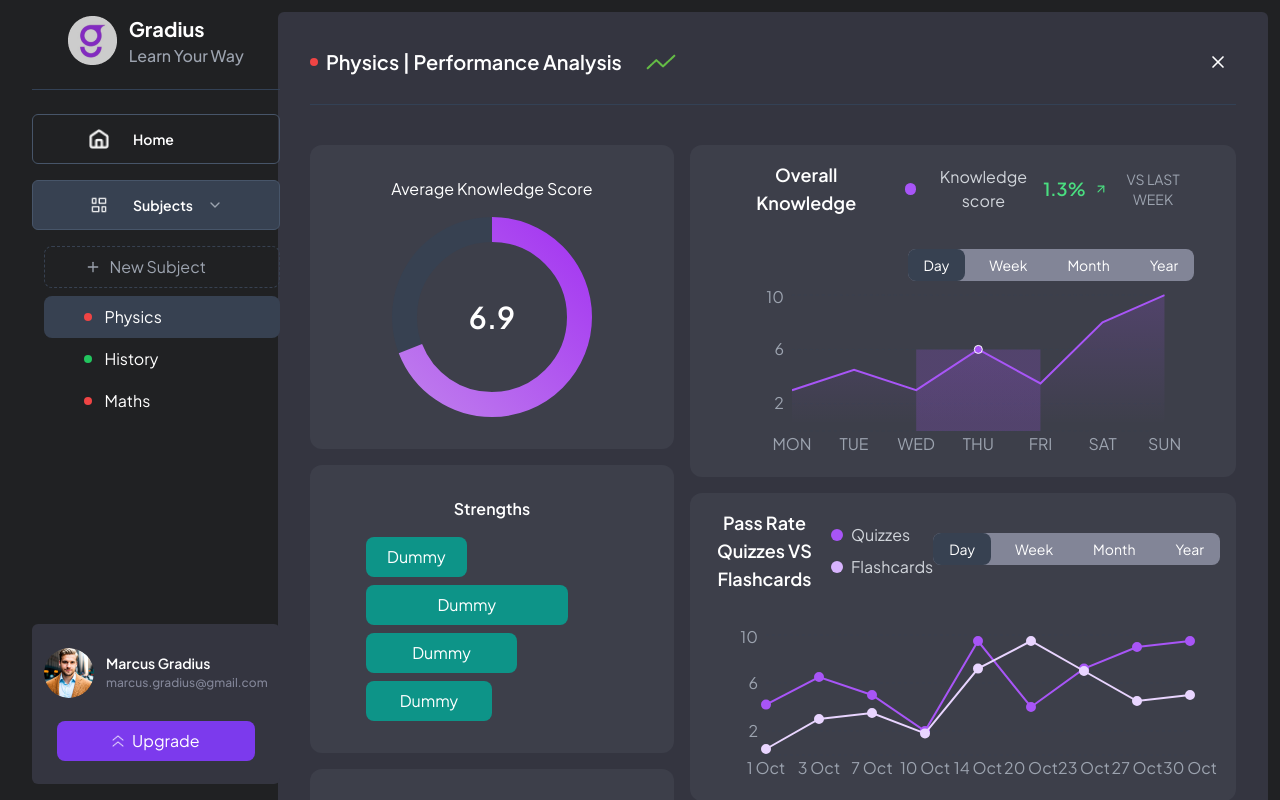
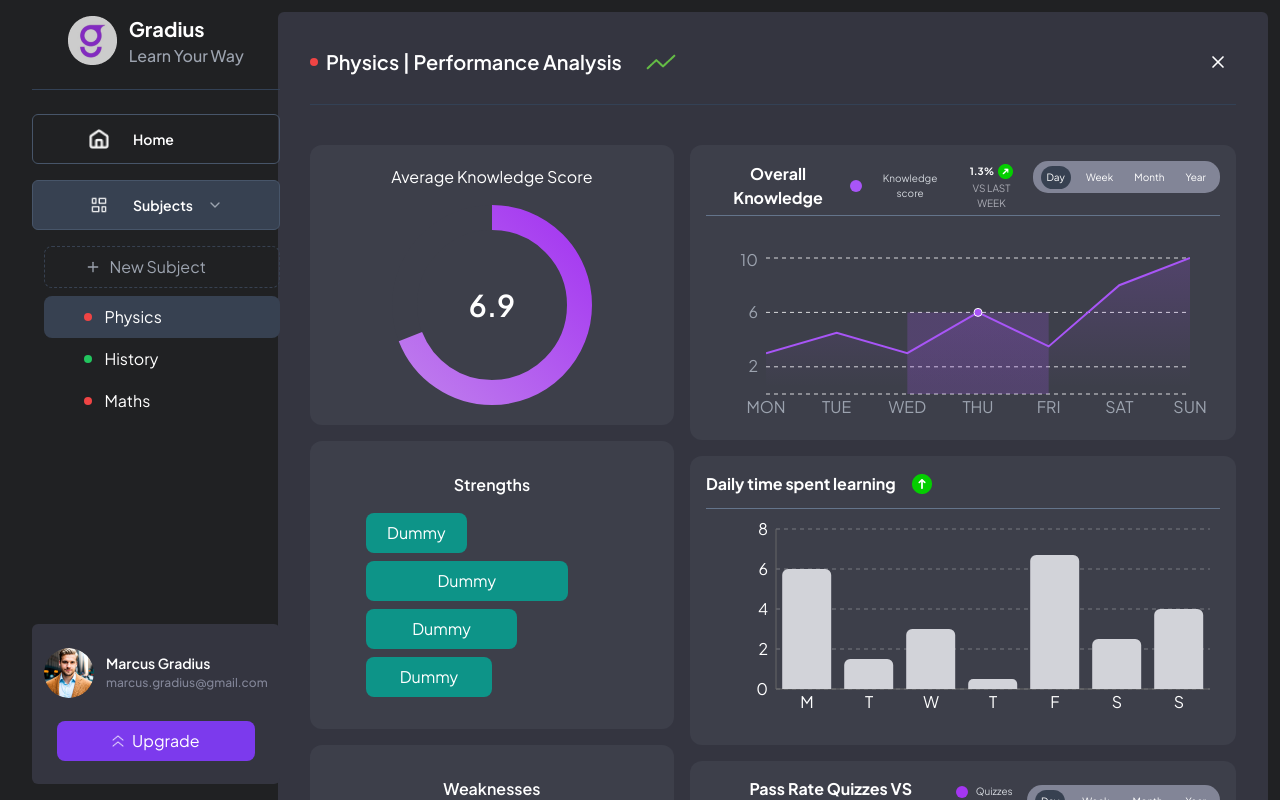
Before and after one commit to Dr-AddictStein/gradius-platform, a React (Vite) app: page /dashboard/performanceAnalysis in a window 1280 px wide. Both pictures are taken after a click on the button "Subjects". Shown: the top 800 px of the page. Built offline with nearby package versions, Linux system fonts and the light colour scheme.

Commit message:
Performance Analysis fixed

```diff
--- a/src/Component/CircularProgressProps.tsx
+++ b/src/Component/CircularProgressProps.tsx
@@ -42,7 +42,7 @@ const CircularProgress: React.FC<CircularProgressProps> = ({
           cy={size / 2}
           r={radius}
           strokeWidth={strokeWidth}
-          stroke="#374151"
+          stroke="#3D3F4A"
           fill="none"
         />
 
--- a/src/Component/KnowledgeGraph .tsx
+++ b/src/Component/KnowledgeGraph .tsx
@@ -10,6 +10,7 @@ import {
   ReferenceDot,
   ReferenceArea,
 } from "recharts";
+import growthIcon from "../../public/Growth Indicator.png";
 
 // Different data sets for each time period
 const DATA = {
@@ -55,34 +56,35 @@ const KnowledgeGraph = () => {
   const nextDay = currentData[highlightIndex + 1]?.day;
 
   return (
-    <div className="w-[90%] max-w-4xl rounded-xl">
-      <div className="flex items-center justify-between mb-8">
+    <div className="w-[100%] max-w-4xl rounded-xl">
+      <div className="flex items-center justify-between mb-1">
         <div className="flex items-center gap-6">
-          <h2 className="text-white text-lg font-semibold">
+          <h2 className="text-white text-[16px] font-bold">
             Overall Knowledge
           </h2>
+        </div>
+        <div className="flex gap-2">
           <div className="flex items-center gap-2">
             <div className="w-3 h-3 rounded-full bg-purple-500"></div>
-            <span className="text-gray-300">Knowledge score</span>
+            <span className="text-gray-300 text-[10px] font-normal">
+              Knowledge score
+            </span>
           </div>
+          <div className="flex flex-col items-center ">
+            <div className="flex items-center gap-1 text-sm text-gray-400">
+              <span className="text-white text-[10px] font-bold">1.3%</span>
+              <img src={growthIcon} alt="" />
             </div>
-
-        <div className="flex items-center gap-2">
-          <span className="text-green-400 text-lg font-semibold">1.3%</span>
-          <div className="flex items-center gap-1 text-sm text-gray-400">
-            <ArrowUpRight className="w-4 h-4 text-green-400" />
-            <span>VS LAST WEEK</span>
+            <span className="text-[10px] font-normal text-[#ACADB6]">
+              VS LAST WEEK
+            </span>
           </div>
-        </div>
-      </div>
-
-      <div className="flex w-full justify-end">
-        <div className="flex justify-end gap-2 mb-1 bg-[#828597] rounded-lg w-fit">
+          <div className="flex justify-between gap-2 px-2 py-4 items-center bg-[#828597] rounded-[15px] w-[193px] h-[21px]">
             {Object.keys(DATA).map((period) => (
               <button
                 key={period}
                 onClick={() => setTimeframe(period)}
-              className={`px-4 py-1.5 rounded-lg text-sm transition-colors ${
+                className={`rounded-[13px] text-[10px] font-normal transition-colors px-[6px] py-1 ${
                   timeframe === period
                     ? "bg-gray-700 text-white"
                     : "text-white hover:text-gray-300"
@@ -93,6 +95,8 @@ const KnowledgeGraph = () => {
             ))}
           </div>
         </div>
+      </div>
+      <div className="w-full bg-slate-500 h-[1px] mb-8"></div>
 
       <div className="h-44 w-full">
         <ResponsiveContainer width="100%" height="100%">
@@ -110,12 +114,14 @@ const KnowledgeGraph = () => {
                 <stop offset="100%" stopColor="#A855F7" stopOpacity={0.4} />
               </linearGradient>
             </defs>
+            {/* 🔥 Stronger Horizontal Grid Lines */}
             <CartesianGrid
-              strokeDasharray="3 3"
+              strokeDasharray="4 4"
+              stroke="white"
+              opacity={0.8}
               vertical={false}
-              stroke="#374151"
-              opacity={0.5}
             />
+
             <XAxis
               dataKey="day"
               axisLine={false}
--- a/src/Component/LearningTimeGraph.tsx
+++ b/src/Component/LearningTimeGraph.tsx
@@ -1,5 +1,15 @@
 import React, { useState } from "react";
-import { BarChart, Bar, XAxis, YAxis, Tooltip, ResponsiveContainer, CartesianGrid, Cell } from "recharts";
+import {
+  BarChart,
+  Bar,
+  XAxis,
+  YAxis,
+  Tooltip,
+  ResponsiveContainer,
+  CartesianGrid,
+  Cell,
+} from "recharts";
+import growth from "../../public/Growht Indicator Up.png";
 
 const data = [
   { day: "M", hours: 6 },
@@ -17,31 +27,33 @@ const LearningTimeGraph: React.FC = () => {
   const [hoveredIndex, setHoveredIndex] = useState<number | null>(null);
 
   return (
-    <div className=" px-10 rounded-xl w-full">
+    <div className=" rounded-xl w-full ">
       {/* Title */}
       <div className="flex items-center justify-start gap-4 text-white font-semibold mb-3">
-        <span>Daily time spent learning</span>
-        <span className="text-green-400">⬆</span>
+        <span className="text-white text-[16px] font-bold">
+          Daily time spent learning
+        </span>
+        <img src={growth} alt="" />
       </div>
+      <div className="w-full bg-slate-500 h-[1px]"></div>
 
+      <div className="w-full flex justify-start">
         {/* Chart */}
-      <ResponsiveContainer width="100%" height={250}>
+        <ResponsiveContainer width="100%" height={220}>
           <BarChart
             data={data}
             margin={{ top: 20, right: 10, left: 10, bottom: 10 }}
           >
             {/* Grid Lines */}
-          <CartesianGrid strokeDasharray="4 4" vertical={false}
+            <CartesianGrid
+              strokeDasharray="4 4"
+              vertical={false}
               stroke={hoveredIndex !== null ? "#A436F1" : "white"}
               opacity={0.3}
             />
 
             {/* X-Axis */}
-          <XAxis
-            dataKey="day"
-            tick={{ fill: "white" }}
-            tickLine={false}
-          />
+            <XAxis dataKey="day" tick={{ fill: "white" }} tickLine={false} />
 
             {/* Y-Axis */}
             <YAxis
@@ -70,6 +82,7 @@ const LearningTimeGraph: React.FC = () => {
           </BarChart>
         </ResponsiveContainer>
       </div>
+    </div>
   );
 };
 
--- a/src/Component/PassRateComparison.tsx
+++ b/src/Component/PassRateComparison.tsx
@@ -1,4 +1,4 @@
-import React, { useState } from 'react';
+import React, { useState } from "react";
 import {
   LineChart,
   Line,
@@ -7,74 +7,90 @@ import {
   CartesianGrid,
   ResponsiveContainer,
   Tooltip,
-  ReferenceDot
-} from 'recharts';
+} from "recharts";
 
 const DATA = {
   Day: [
-    { date: '1 Oct', quizzes: 4.2, flashcards: 0.5 },
-    { date: '3 Oct', quizzes: 6.5, flashcards: 3 },
-    { date: '7 Oct', quizzes: 5, flashcards: 3.5 },
-    { date: '10 Oct', quizzes: 2, flashcards: 1.8 },
-    { date: '14 Oct', quizzes: 9.5, flashcards: 7.2 },
-    { date: '20 Oct', quizzes: 4, flashcards: 9.5, highlight: true, label: '7.90' },
-    { date: '23 Oct', quizzes: 7.2, flashcards: 7 },
-    { date: '27 Oct', quizzes: 9, flashcards: 4.5 },
-    { date: '30 Oct', quizzes: 9.5, flashcards: 5 }
+    { date: "1 Oct", quizzes: 4.2, flashcards: 0.5 },
+    { date: "3 Oct", quizzes: 6.5, flashcards: 3 },
+    { date: "7 Oct", quizzes: 5, flashcards: 3.5 },
+    { date: "10 Oct", quizzes: 2, flashcards: 1.8 },
+    { date: "14 Oct", quizzes: 9.5, flashcards: 7.2 },
+    {
+      date: "20 Oct",
+      quizzes: 4,
+      flashcards: 9.5,
+      highlight: true,
+      label: "7.90",
+    },
+    { date: "23 Oct", quizzes: 7.2, flashcards: 7 },
+    { date: "27 Oct", quizzes: 9, flashcards: 4.5 },
+    { date: "30 Oct", quizzes: 9.5, flashcards: 5 },
   ],
   Week: [
-    { date: 'Week 1', quizzes: 5, flashcards: 3 },
-    { date: 'Week 2', quizzes: 7, flashcards: 6 },
-    { date: 'Week 3', quizzes: 8, flashcards: 7, highlight: true, label: '8.50' },
-    { date: 'Week 4', quizzes: 6, flashcards: 5 }
+    { date: "Week 1", quizzes: 5, flashcards: 3 },
+    { date: "Week 2", quizzes: 7, flashcards: 6 },
+    {
+      date: "Week 3",
+      quizzes: 8,
+      flashcards: 7,
+      highlight: true,
+      label: "8.50",
+    },
+    { date: "Week 4", quizzes: 6, flashcards: 5 },
   ],
   Month: [
-    { date: 'Jan', quizzes: 4, flashcards: 2 },
-    { date: 'Feb', quizzes: 6, flashcards: 5 },
-    { date: 'Mar', quizzes: 7, flashcards: 6, highlight: true, label: '6.80' },
-    { date: 'Apr', quizzes: 8, flashcards: 7 },
-    { date: 'May', quizzes: 7, flashcards: 5 },
-    { date: 'Jun', quizzes: 9, flashcards: 8 }
+    { date: "Jan", quizzes: 4, flashcards: 2 },
+    { date: "Feb", quizzes: 6, flashcards: 5 },
+    { date: "Mar", quizzes: 7, flashcards: 6, highlight: true, label: "6.80" },
+    { date: "Apr", quizzes: 8, flashcards: 7 },
+    { date: "May", quizzes: 7, flashcards: 5 },
+    { date: "Jun", quizzes: 9, flashcards: 8 },
   ],
   Year: [
-    { date: '2020', quizzes: 5, flashcards: 3 },
-    { date: '2021', quizzes: 6, flashcards: 5 },
-    { date: '2022', quizzes: 8, flashcards: 7, highlight: true, label: '7.50' },
-    { date: '2023', quizzes: 7, flashcards: 6 },
-    { date: '2024', quizzes: 9, flashcards: 8 }
-  ]
+    { date: "2020", quizzes: 5, flashcards: 3 },
+    { date: "2021", quizzes: 6, flashcards: 5 },
+    { date: "2022", quizzes: 8, flashcards: 7, highlight: true, label: "7.50" },
+    { date: "2023", quizzes: 7, flashcards: 6 },
+    { date: "2024", quizzes: 9, flashcards: 8 },
+  ],
 };
 
 const PassRateComparison = () => {
-  const [timeframe, setTimeframe] = useState('Day');
+  const [timeframe, setTimeframe] = useState("Day");
   const currentData = DATA[timeframe];
 
   return (
-    <div className="w-full max-w-4xl  rounded-xl">
-      <div className="flex items-center justify-between mb-8">
-        <div className="flex items-center gap-2">
-          <h2 className="text-white text-lg font-semibold">Pass Rate Quizzes VS Flashcards</h2>
-          <div className="flex flex-col justify-start items-start gap-2">
-            <div className="flex items-center gap-2">
-              <div className="w-3 h-3 rounded-full bg-purple-500"></div>
-              <span className="text-gray-300">Quizzes</span>
-            </div>
-            <div className="flex items-center gap-2">
-              <div className="w-3 h-3 rounded-full bg-purple-300"></div>
-              <span className="text-gray-300">Flashcards</span>
-            </div>
+    <div className="w-full max-w-4xl rounded-xl">
+      <div className="flex items-center justify-between mb-1">
+        <h2 className="text-white text-[16px] font-bold">
+          Pass Rate Quizzes VS Flashcards
+        </h2>
+
+        <div className="flex flex-col gap-1">
+          <div className="flex items-center gap-2">
+            <div className="w-3 h-3 rounded-full bg-[#A436F1]"></div>
+            <span className="text-gray-300 text-[10px] font-normal">
+              Quizzes
+            </span>
+          </div>
+          <div className="flex items-center gap-2">
+            <div className="w-3 h-3 rounded-full bg-[#C893FD]"></div>
+            <span className="text-gray-300 text-[10px] font-normal">
+              Flashcards
+            </span>
           </div>
         </div>
 
-        <div className="flex justify-end gap-2 mb-1 bg-[#828597] rounded-lg w-fit">
+        <div className="flex justify-between gap-2 px-2 py-4 items-center bg-[#828597] rounded-[15px] w-[193px] h-[21px]">
           {Object.keys(DATA).map((period) => (
             <button
               key={period}
               onClick={() => setTimeframe(period)}
-              className={`px-4 py-1.5 rounded-lg text-sm transition-colors ${
+              className={`rounded-[13px] text-[10px] font-normal transition-colors px-[6px] py-1 ${
                 timeframe === period
-                  ? 'bg-gray-700 text-white'
-                  : 'text-white hover:text-gray-300'
+                  ? "bg-gray-700 text-white"
+                  : "text-white hover:text-gray-300"
               }`}
             >
               {period}
@@ -83,28 +99,39 @@ const PassRateComparison = () => {
         </div>
       </div>
 
-      <div className="h-40 w-full">
+      <div className="w-full bg-slate-500 h-[1px] mb-8"></div>
+
+      <div className="h-52 w-full">
         <ResponsiveContainer width="100%" height="100%">
-          <LineChart data={currentData} margin={{ top: 10, right: 30, left: 0, bottom: 0 }}>
+          <LineChart
+            data={currentData}
+            margin={{ top: 10, right: 30, left: 0, bottom: 0 }}
+          >
+            {/* 🔥 Stronger Horizontal Grid Lines */}
             <CartesianGrid
-              strokeDasharray="3 3"
+              strokeDasharray="4 4"
+              stroke="white"
+              opacity={0.9}
               vertical={false}
-              stroke="#374151"
-              opacity={0.5}
             />
+
+            {/* X-Axis */}
             <XAxis
               dataKey="date"
               axisLine={false}
               tickLine={false}
-              tick={{ fill: '#9CA3AF' }}
+              tick={{ fill: "#9CA3AF", fontSize: 10 }}
             />
+
+            {/* Y-Axis */}
             <YAxis
               axisLine={false}
               tickLine={false}
-              tick={{ fill: '#9CA3AF' }}
+              tick={{ fill: "#9CA3AF", fontSize: 10 }}
               domain={[0, 10]}
-              ticks={[0, 2, 4, 6, 8, 10]}
+              ticks={[2, 4, 6, 8, 10]}
             />
+
             <Tooltip
               content={({ active, payload }) => {
                 if (active && payload && payload.length) {
@@ -120,6 +147,8 @@ const PassRateComparison = () => {
                 return null;
               }}
             />
+
+            {/* Lines */}
             <Line
               type="linear"
               dataKey="quizzes"
--- a/src/Pages/Dashboard/PerformanceAnalysis.tsx
+++ b/src/Pages/Dashboard/PerformanceAnalysis.tsx
@@ -26,7 +26,7 @@ const PerformanceAnalysis = () => {
 
       <div className="mt-10 flex gap-4 ">
         <div className="w-[40%]">
-          <div className="bg-[#3D3F4A] text-center px-4 py-8 rounded-xl flex flex-col items-center justify-center gap-4 mb-4">
+          <div className="bg-[#3D3F4A] text-center px-4 py-5 rounded-xl flex flex-col items-center justify-center gap-4 mb-4">
             <h3>Average Knowledge Score</h3>
             <CircularProgress value={6.9} />
           </div>
@@ -35,9 +35,7 @@ const PerformanceAnalysis = () => {
             <StrengthGraphGreen />
           </div>
           <div className="bg-[#3D3F4A] text-center px-4 py-8 rounded-xl flex flex-col items-center justify-center gap-4 mb-4">
-            <h2 className="text-white text-center font-semibold">
-              Weaknesses
-            </h2>
+            <h2 className="text-white text-center font-semibold">Weaknesses</h2>
             <StrengthGraphRed />
           </div>
         </div>
@@ -46,10 +44,10 @@ const PerformanceAnalysis = () => {
             <KnowledgeGraph />
           </div>
           <div className="bg-[#3D3F4A] text-center p-4 rounded-xl flex flex-col items-center justify-center gap-4 mb-4">
-            <PassRateComparison />
+            <LearningTimeGraph />
           </div>
           <div className="bg-[#3D3F4A] text-center p-4 rounded-xl flex flex-col items-center justify-center gap-4 mb-4">
-            <LearningTimeGraph />
+            <PassRateComparison />
           </div>
         </div>
       </div>
```
Also changed, not shown: public/Growht Indicator Up.png (added), public/Growth Indicator.png (added). Lines whose indentation alone changed are shown as unchanged.
